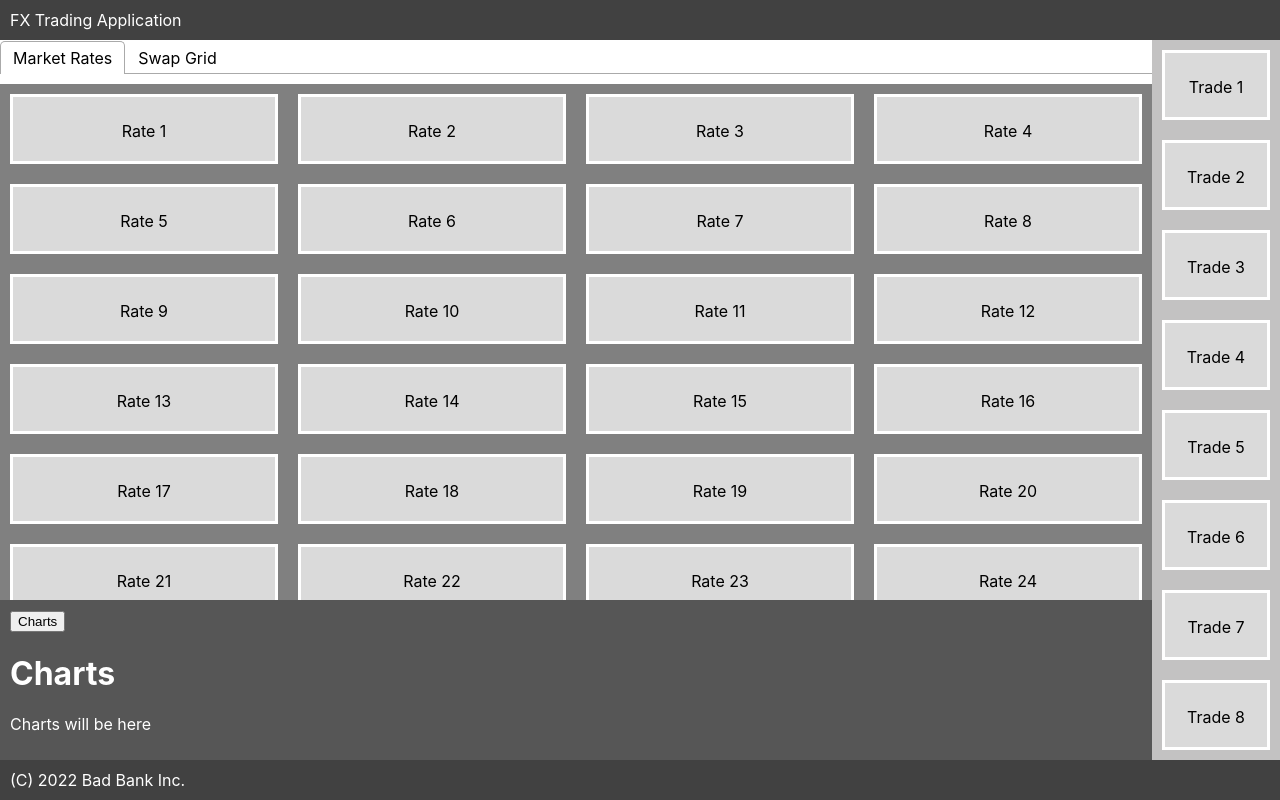
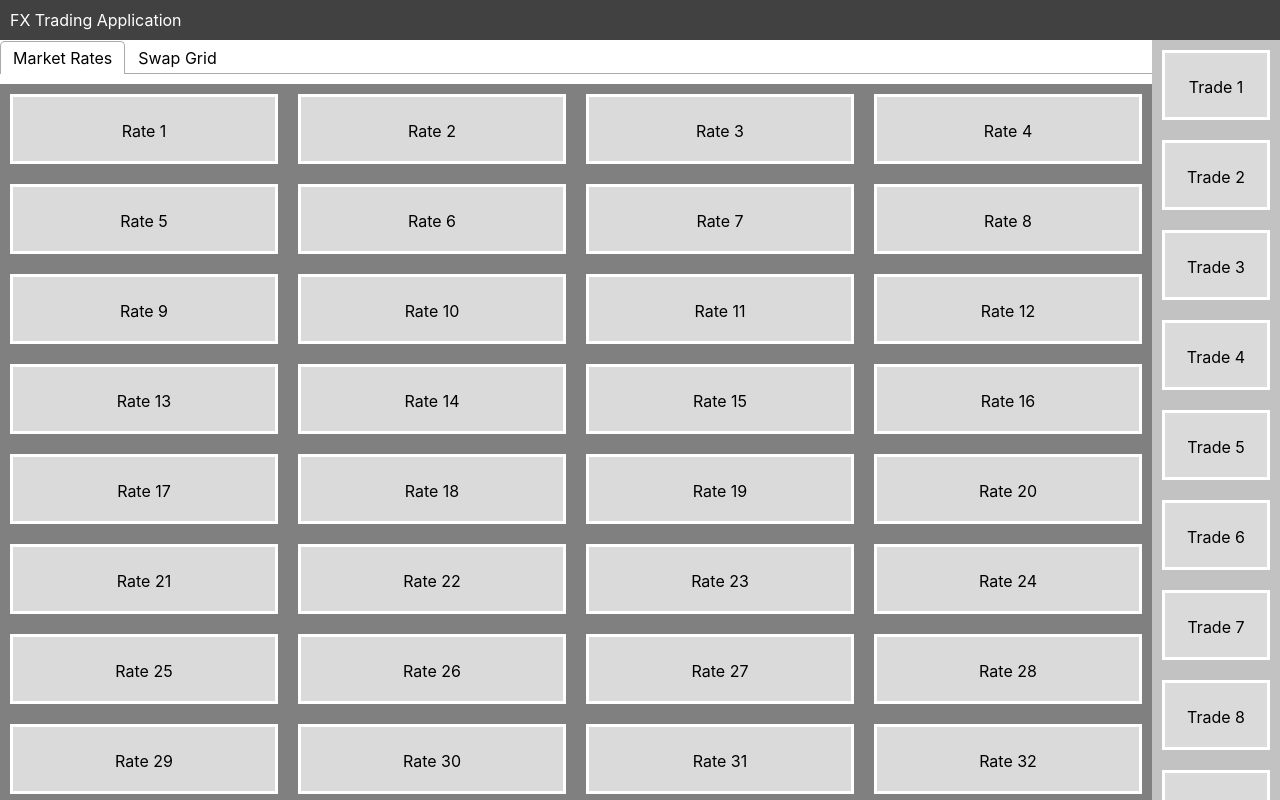
Before and after one commit to frankmathy/AppLayoutTest, a React (Create React App) app: page / in a window 1280 px wide. Shown: the top 800 px of the page. Built offline with nearby package versions, Linux system fonts and the light colour scheme.

Commit message:
Recreated problem with Tabs

```diff
--- a/src/TradingArea.css
+++ b/src/TradingArea.css
@@ -3,6 +3,15 @@
     grid-row: 2;
 }
 
-.ScrollOn {
+.ScrollY {
     overflow-y: scroll;
 }
+
+.Fixed {
+    position: fixed;
+    top: 0;
+    z-index: 1;
+    padding: 0;
+    width: 100%;
+    background: white;
+}
--- a/src/TradingArea.js
+++ b/src/TradingArea.js
@@ -5,20 +5,18 @@ import { Tab, Tabs, TabList, TabPanel } from "react-tabs";
 
 function TradingArea() {
   return (
-    <div class="ScrollOn">
-      <Tabs class="TradingAreaTabs">
+    <Tabs className="TradingAreaTabs">
       <TabList>
         <Tab>Market Rates</Tab>
         <Tab>Swap Grid</Tab>
       </TabList>
-        <TabPanel class="ScrollOn">
+      <TabPanel className="ScrollY">
         <RateGrid count={50} start={1} />
       </TabPanel>
-        <TabPanel class="ScrollOn">
+      <TabPanel className="ScrollY">
         <RateGrid count={20} start={60} />
       </TabPanel>
     </Tabs>
-    </div>
   );
 }
 
```
Lines whose indentation alone changed are shown as unchanged.
